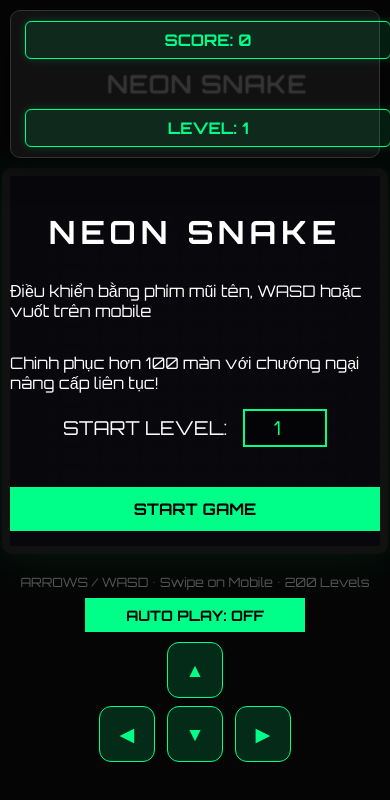
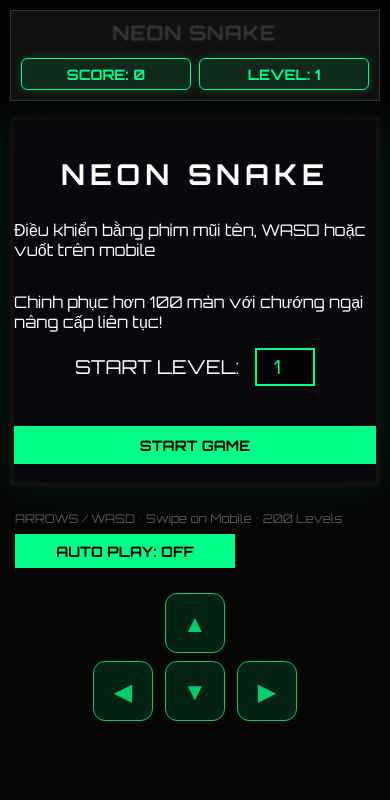
Before and after one commit to itkaitokid/neon_snake, a plain HTML site: page index.html in a window 390 px wide. Drawn offline with Linux system fonts and the light colour scheme.

Commit message:
fix mobile

```diff
--- a/style.css
+++ b/style.css
@@ -9,6 +9,10 @@
     --wall-shadow: #008fb3;
     --text-color: #ffffff;
     --ui-bg: rgba(10, 10, 15, 0.9);
+}
+
+* {
+    box-sizing: border-box;
 }
 
 body {
@@ -278,60 +282,96 @@ h1 {
 
 @media (max-width: 480px) {
     body {
-        padding: 10px 0 60px;
+        padding: 0;
         min-height: 100vh;
-        height: auto;
-        align-items: flex-start;
+        height: 100%;
+        display: block; /* Reset flex to allow normal flow */
+        overflow-x: hidden; /* Prevent horizontal scroll */
         overflow-y: auto;
         perspective: none;
     }
     .game-wrapper {
         gap: 10px;
         width: 100%;
-        padding: 0 10px;
+        padding: 10px;
         transform: none;
+        display: flex;
+        flex-direction: column;
+        align-items: center;
+        min-height: 100vh;
     }
     .hud-panel {
         width: 100%;
-        flex-direction: column;
-        gap: 10px;
-        padding: 10px 14px;
+        flex-direction: row; /* Keep row but wrap if needed */
+        flex-wrap: wrap;
+        gap: 8px;
+        padding: 10px;
+        justify-content: space-between;
+        border-radius: 0; /* Full width look better without corner radius sometimes, or keep it */
+        margin-bottom: 5px;
+    }
+    .title-small {
+        width: 100%;
+        text-align: center;
+        order: -1; /* Move title to top */
+        font-size: 1.2rem;
+        margin-bottom: 5px;
     }
     .score-box,
     .level-box {
-        width: 100%;
-        font-size: 1rem;
-        padding: 8px 12px;
+        flex: 1; /* Distribute space evenly */
+        font-size: 0.9rem;
+        padding: 6px 8px;
         min-width: auto;
+        text-align: center;
     }
     .game-container {
         width: 100%;
-        border-width: 8px;
+        max-width: 100%; /* Ensure it doesn't overflow */
+        border-width: 4px; /* Thinner border */
+        border-radius: 4px;
     }
     canvas {
+        width: 100%;
+        height: auto; /* Maintain aspect ratio */
         max-width: none;
     }
     .controls-hint {
         width: 100%;
-        font-size: 0.8rem;
+        font-size: 0.75rem;
         text-align: center;
-        align-items: center;
+        justify-content: center;
+        padding: 5px;
     }
     h1 {
-        font-size: 2rem;
+        font-size: 1.8rem;
         text-align: center;
         margin-bottom: 0.8rem;
+        line-height: 1.2;
     }
     .btn {
         width: 100%;
-        padding: 12px;
-        font-size: 1rem;
+        padding: 10px;
+        font-size: 0.9rem;
     }
     .btn-group {
         flex-direction: column;
+        gap: 10px;
         width: 100%;
     }
     .btn-group .btn {
         width: 100%;
+        margin-top: 0;
+    }
+    /* Mobile Controls Tweaks */
+    .mobile-controls {
+        margin-top: 10px;
+        padding-bottom: 20px;
+    }
+    .control-btn {
+        width: 60px;
+        height: 60px;
+        font-size: 1.5rem; /* Bigger arrows */
+        opacity: 0.8; /* See through slightly */
     }
 }
```
